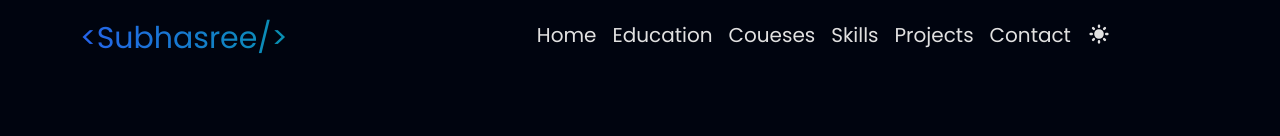
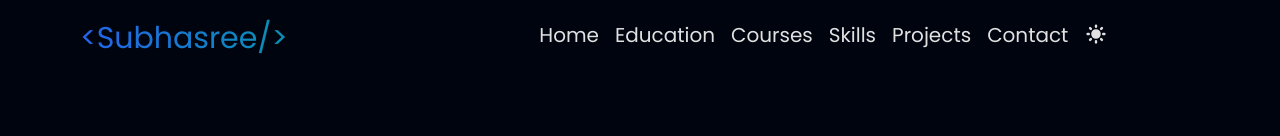
Before and after one commit to Subhasree09/Portfolio, a React (Vite) app: page / in a window 1280 px wide. Shown: the top 136 px of the page. Built offline with nearby package versions, Linux system fonts and the light colour scheme.

Commit message:
vite.config

```diff
--- a/src/components/Navbar.jsx
+++ b/src/components/Navbar.jsx
@@ -40,7 +40,7 @@ const Navbar = () => {
               Education
             </a>
             <a href="#courses" className="hover:text-cyan-500">
-              Coueses
+              Courses
             </a>
             <a href="#skills" className="hover:text-cyan-500">
               Skills
```
